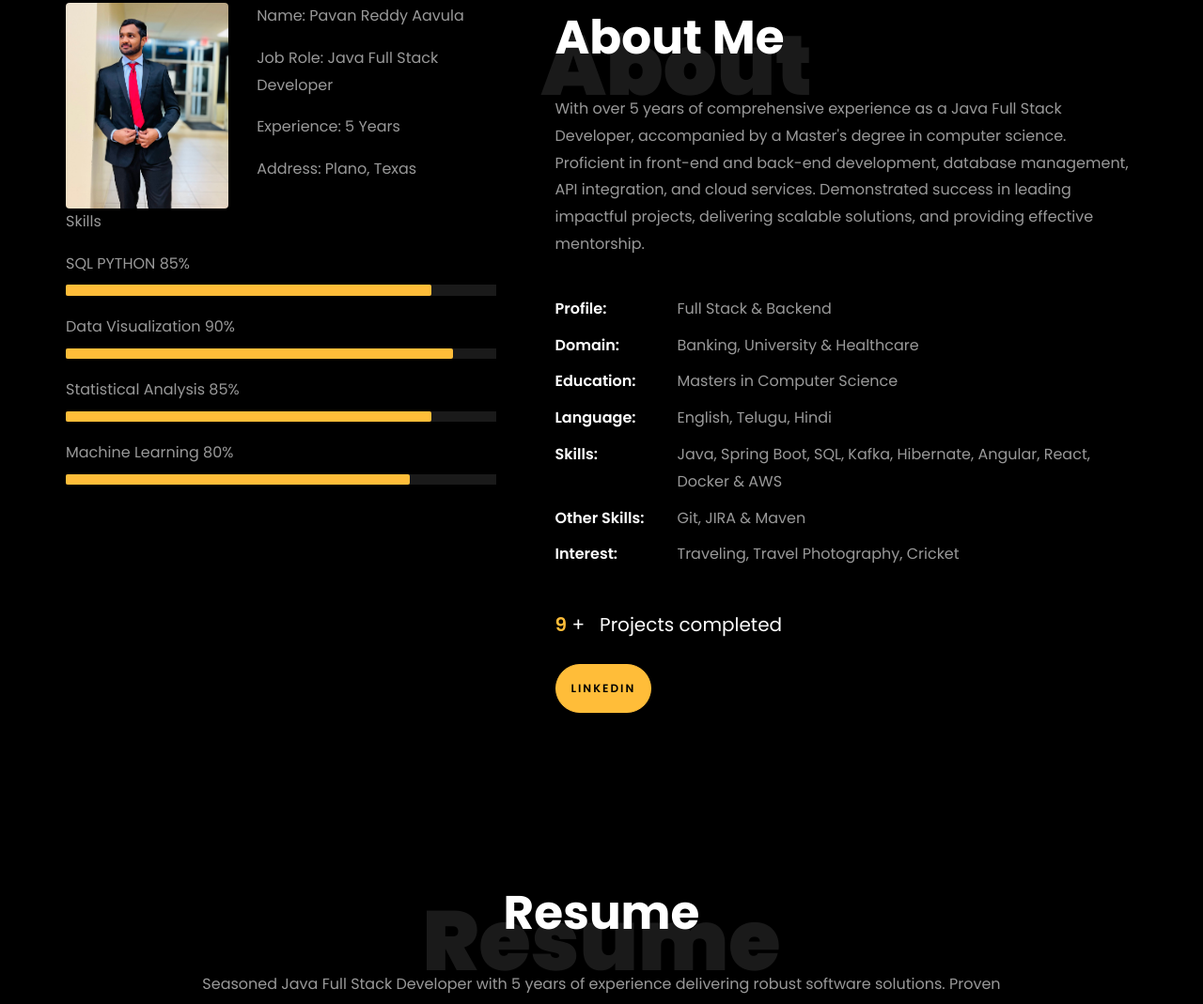
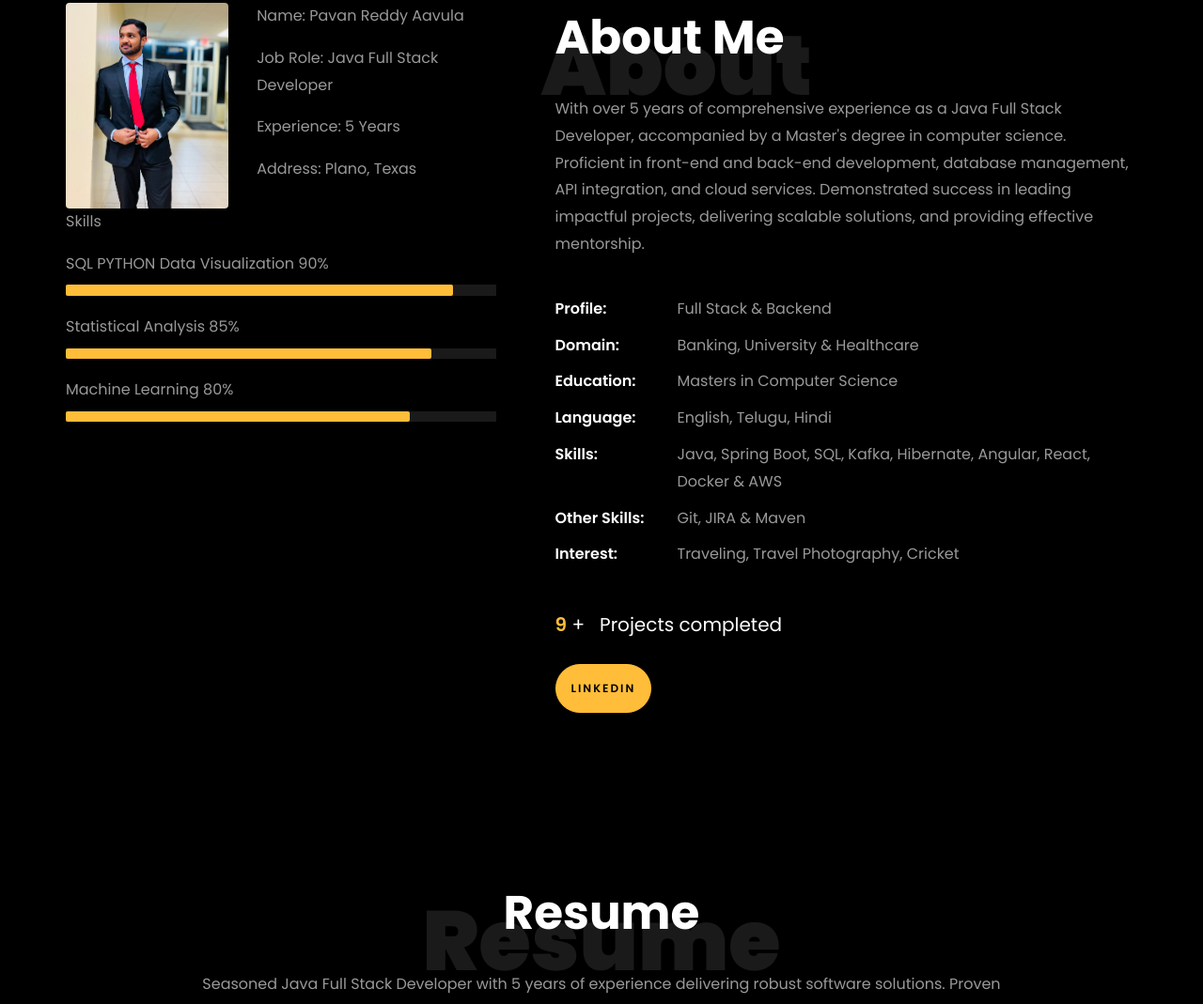
Before and after one commit to Pavan-Reddy16/portfolio, a plain HTML site: page index.html in a window 1280 px wide. Shown: the part 859-1928 px from the top of the page at 94% size. Drawn offline with Linux system fonts and the light colour scheme; files whose address does not match are found by name.

Commit message:
Initial Commit

```diff
--- a/index.html
+++ b/index.html
@@ -229,12 +229,7 @@
 									<span>SQL</span>
 
 
-									<span>PYTHON</span> <span class="pull-right">85%</span>
-									<div class="progress">
-										<div class="progress-bar" role="progressbar" style="width: 85%" aria-valuenow="85" aria-valuemin="0"
-											aria-valuemax="100"></div>
-									</div>
-
+									<span>PYTHON</span>
 									<span>Data Visualization</span> <span class="pull-right">90%</span>
 									<div class="progress">
 										<div class="progress-bar" role="progressbar" style="width: 90%" aria-valuenow="90" aria-valuemin="0"
```
